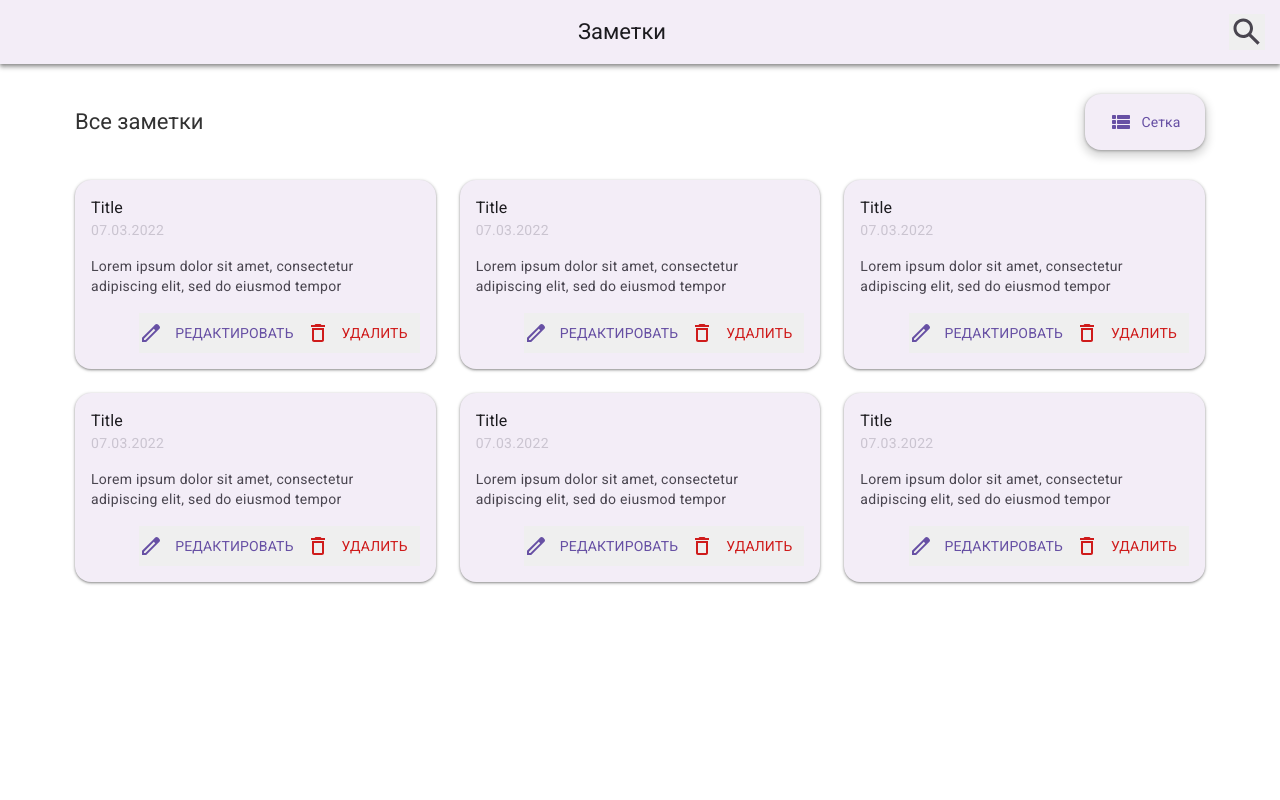
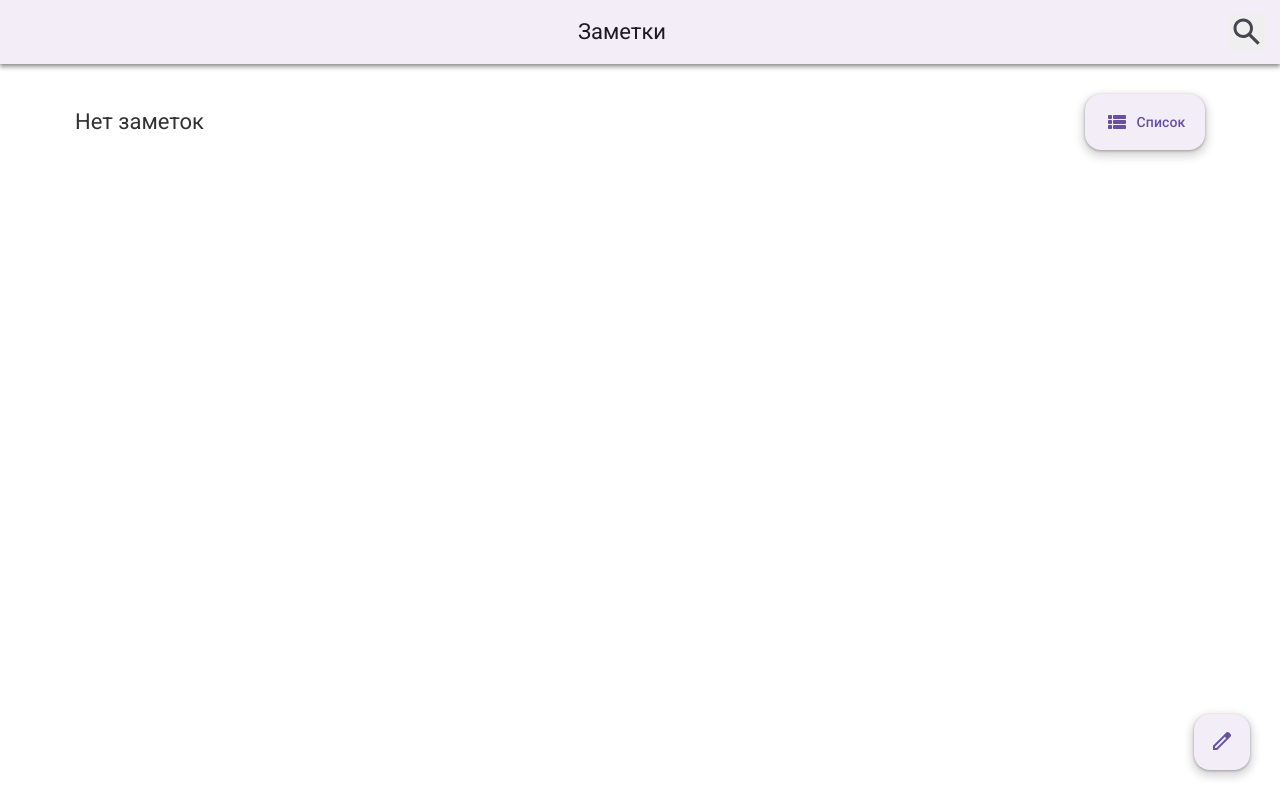
Before and after one commit to Nephilim24/Note-App, a React (Vite) app: page / in a window 1280 px wide. Built offline with nearby package versions, Linux system fonts and the light colour scheme.

Commit message:
Notes logic

```diff
--- a/src/App.jsx
+++ b/src/App.jsx
@@ -1,15 +1,18 @@
 import { useState } from "react";
 import { NavBar } from "./widgets/NavBar/NavBar.jsx";
 import Main from "./widgets/Main/Main.jsx"
+import AddNoteButton from "./widgets/AddNoteButton/AddNoteButton.jsx";
 
 const App = () => {
 
   const [searchMode, setSearchMode] = useState(false);
+  const [notes, setNotes] = useState([]);
 
   return (
     <>
       <NavBar searchMode={searchMode} setSearchMode={setSearchMode} />
-      <Main />
+      <Main notes={notes} />
+      <AddNoteButton/>
     </>
   );
 }
--- a/src/assets/style/fonts.scss
+++ b/src/assets/style/fonts.scss
@@ -2,7 +2,7 @@ $font-name:"Roboto";
 $font-path:"../fonts/";
 
 $font-weights: (400:'Regular',
-    600:'Medium',
+    500:'Medium',
 );
 
 @each $weight,
--- a/src/assets/style/main.css
+++ b/src/assets/style/main.css
@@ -22,3 +22,7 @@ button, input {
     padding: 0 15px;
     margin: 0 auto;
 }
+
+::-webkit-scrollbar {
+    width: 0;
+}
--- /dev/null
+++ b/src/widgets/AddNoteButton/AddNoteButton.jsx
@@ -0,0 +1,12 @@
+import './AddNoteButton.scss';
+
+const AddNoteButton = () => {
+  return (
+    <button className='add__note-button'>
+      <svg width="18" height="18" viewBox="0 0 18 18" fill="none" xmlns="http://www.w3.org/2000/svg">
+        <path fill-rule="evenodd" clip-rule="evenodd" d="M16.06 0.590005L17.41 1.94C18.2 2.72 18.2 3.99 17.41 4.77L4.18 18H0V13.82L10.4 3.41L13.23 0.590005C14.01 -0.189995 15.28 -0.189995 16.06 0.590005ZM2 16L3.41 16.06L13.23 6.23L11.82 4.82L2 14.64V16Z" fill="#6750A4" />
+      </svg>
+    </button>
+  )
+}
+export default AddNoteButton;
--- /dev/null
+++ b/src/widgets/AddNoteButton/AddNoteButton.scss
@@ -0,0 +1,10 @@
+.add__note-button {
+  position: fixed;
+  bottom: 30px;
+  right: 30px;
+  width: 56px;
+  height: 56px;
+  border-radius: 16px;
+  background: #f3edf7;
+  box-shadow: 0 1px 3px 0 rgba(0, 0, 0, 0.3), 0 4px 8px 3px rgba(0, 0, 0, 0.15);
+}
--- a/src/widgets/Main/Main.jsx
+++ b/src/widgets/Main/Main.jsx
@@ -2,11 +2,16 @@ import NotesContainer from "./NotesContainer";
 import "./Main.scss";
 import { useState } from "react";
 
-const Main = () => {
+const Main = ({notes}) => {
   const [gridMode, setGridMode] = useState(false);
   return (
-    <main>
-      <NotesContainer gridMode={gridMode} setGridMode={setGridMode}></NotesContainer>
+    <main notes={notes}>
+      <NotesContainer
+        gridMode={gridMode}
+        setGridMode={setGridMode}
+        notes={notes}
+
+      />
     </main>
   )
 }
--- a/src/widgets/Main/Main.scss
+++ b/src/widgets/Main/Main.scss
@@ -50,11 +50,17 @@ main {
     margin-top: 30px !important;
     gap: 24px;
 
+    &.list {
+      grid-template-columns: 1fr;
+    }
+
     &-item {
       box-shadow: 0 1px 3px 1px rgba(0, 0, 0, 0.15), 0 1px 2px 0 rgba(0, 0, 0, 0.3);
       background: #f3edf7;
       border-radius: 16px;
       padding: 16px;
+      display: flex;
+      flex-direction: column;
 
       & h5 {
         font-weight: 500;
@@ -83,13 +89,15 @@ main {
         margin-bottom: 17px;
       }
 
-      .buttons {
+      .notes__list-item-options {
         display: flex;
         justify-content: end;
 
         & button {
           display: flex;
           align-items: center;
+          background: none;
+          cursor: pointer;
 
           & span {
             font-weight: 500;
@@ -98,7 +106,7 @@ main {
             letter-spacing: 0.01em;
             text-transform: uppercase;
             text-align: center;
-            padding: 10px 12px;
+            padding: 12px;
           }
 
           .edit {
--- a/src/widgets/Main/NotesContainer.jsx
+++ b/src/widgets/Main/NotesContainer.jsx
@@ -2,17 +2,17 @@ import listIcon from "../../assets/icons/list.svg";
 import gridIcon from "../../assets/icons/grid.svg";
 import NotesList from "./NotesList";
 
-const NotesContainer = ({ gridMode, setGridMode }) => {
+const NotesContainer = ({ gridMode, setGridMode, notes }) => {
   return (
     <section className="notes">
       <div className="notes__header container">
-        <h2>Все заметки</h2>
+        <h2>{notes.length ? "Все заметки" : "Нет заметок"}</h2>
         <button onClick={() => setGridMode((prev) => !prev)}>
           <img src={gridMode ? gridIcon : listIcon} alt="" />
-          <span>{gridMode ? 'Список' : 'Сетка'}</span>
+          <span>{gridMode ? 'Сетка' : 'Список'}</span>
         </button>
       </div>
-      <NotesList />
+      <NotesList gridMode={gridMode} notes={notes} />
     </section >
   )
 }
--- a/src/widgets/Main/NotesList.jsx
+++ b/src/widgets/Main/NotesList.jsx
@@ -1,15 +1,14 @@
 import NotesListItem from "./NotesListItem";
 
-const NotesList = () => {
+const NotesList = ({ gridMode, notes }) => {
   return (
     <>
-      <div className="notes__list container">
-        <NotesListItem />
-        <NotesListItem />
-        <NotesListItem />
-        <NotesListItem />
-        <NotesListItem />
-        <NotesListItem />
+      <div className={`notes__list container ${gridMode ? '' : 'list'}`}>
+        {
+          notes.map((note, index) => {
+            <NotesListItem key={index} note={note} />
+          })
+        }
       </div>
     </>
   )
--- a/src/widgets/Main/NotesListItem.jsx
+++ b/src/widgets/Main/NotesListItem.jsx
@@ -8,7 +8,7 @@ const NotesListItem = () => {
         <h5>Title</h5>
         <p className="date">07.03.2022</p>
         <p>Lorem ipsum dolor sit amet, consectetur adipiscing elit, sed do eiusmod tempor</p>
-        <div className="buttons">
+        <div className="notes__list-item-options">
           <button>
             <img src={editIcon} alt="" />
             <span className="edit">Редактировать</span>
--- a/src/widgets/NavBar/NavBar.scss
+++ b/src/widgets/NavBar/NavBar.scss
@@ -6,6 +6,8 @@
     align-items: center;
     justify-content: space-between;
     padding: 0 15px;
+    position: sticky;
+    top: 0;
 
     & h1 {
         font-weight: 400;
```
